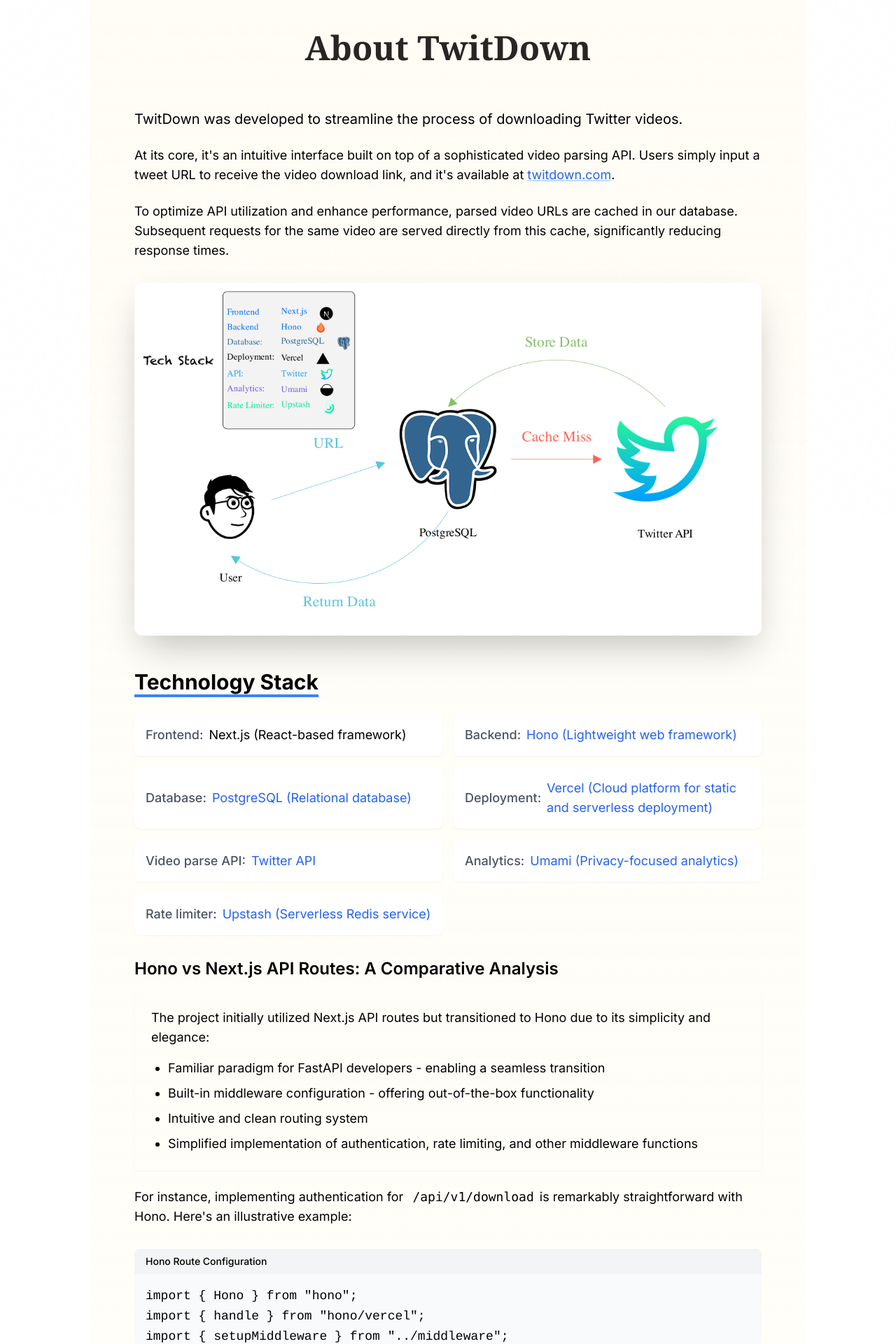
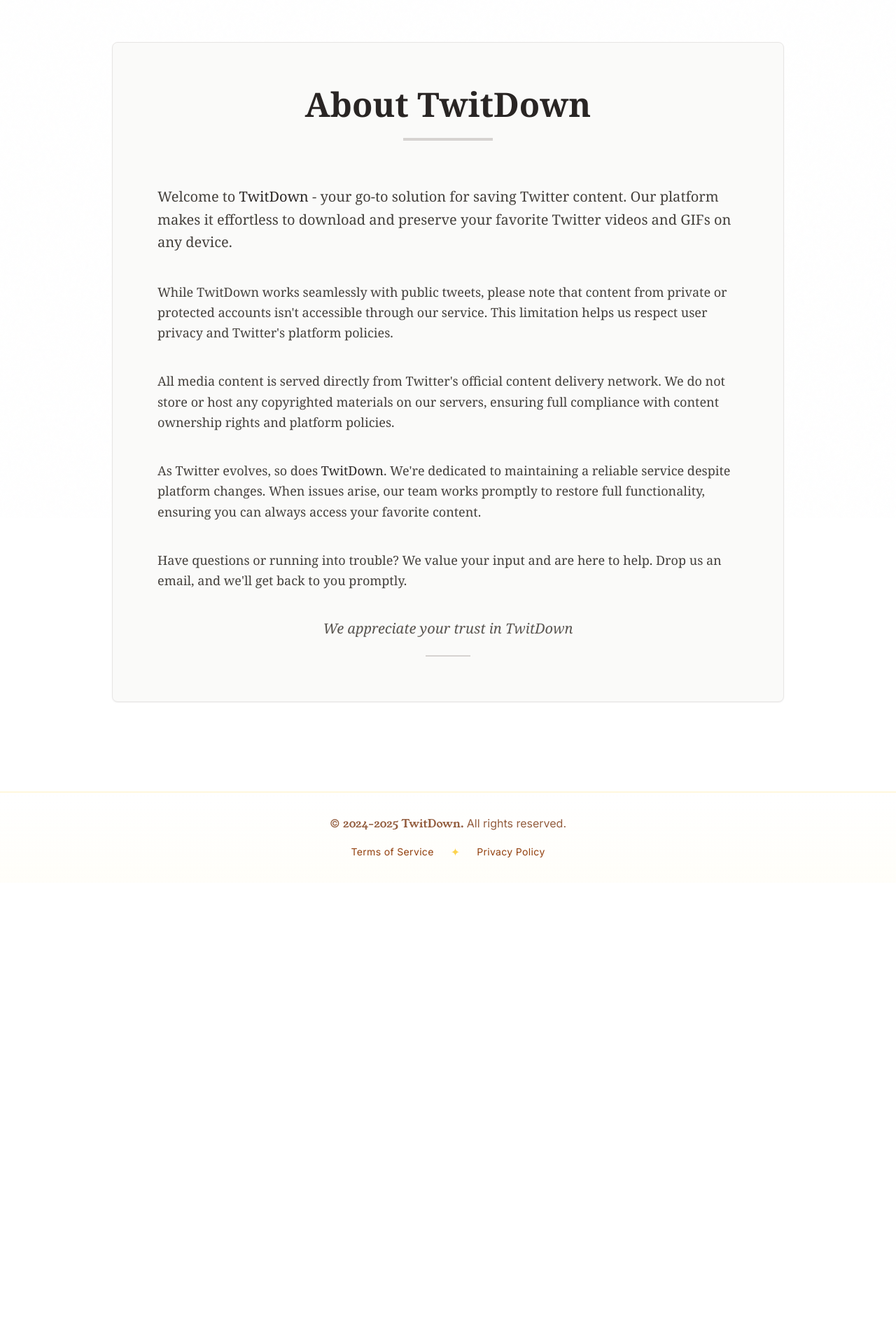
Before and after one commit to ultrasev/twitdown, a Next.js app: page /about in a window 1280 px wide. Shown: the part 60-1980 px from the top of the page at 70% size. After the commit the page ends 1321 px from the top, so only its background shows below. Built offline with nearby package versions, Linux system fonts and the light colour scheme; a web font is replaced by a local one.

Commit message:
docs: Update About page content with improved structure and SEO

```diff
--- a/app/about/page.tsx
+++ b/app/about/page.tsx
@@ -1,16 +1,13 @@
 import type { Metadata } from "next";
-import Image from "next/image";
 import Link from "next/link";
 
 export const metadata: Metadata = {
-  title: "Twitter Video Downloader - TwitDown.com",
+  title: "About TwitDown - Twitter Video Downloader",
   description:
-    "Documentation for TwitDown.com, an advanced Twitter video downloader. Download Twitter videos effortlessly with TwitDown.com",
-  keywords:
-    "twitter video downloader, download twitter videos, twitter video saver, social media tools",
+    "Learn about TwitDown, a simple and efficient Twitter video downloader tool.",
   openGraph: {
-    title: "Twitter Video Downloader - TwitDown.com",
-    description: "Advanced and user-friendly Twitter video downloader",
+    title: "About TwitDown - Twitter Video Downloader",
+    description: "Simple and efficient Twitter video downloader",
     type: "article",
     url: "https://twitdown.com/about",
   },
@@ -18,301 +15,64 @@
 
 function AboutPage() {
   return (
-    <article className="max-w-5xl mx-auto px-16 py-12 min-h-screen rounded-xl text-lg bg-gradient-to-b from-amber-50/50 to-transparent">
-      <div className="prose max-w-none">
+    <article className="max-w-5xl mx-auto px-8 py-16 min-h-screen">
+      <div className="prose max-w-none bg-stone-50 p-16 rounded-lg border border-stone-200 shadow-sm">
         <div className="text-center mb-16">
-          <h1 className="text-5xl font-serif font-bold text-stone-800">
+          <h1 className="text-5xl font-serif font-bold text-stone-800 mb-6">
             About TwitDown
           </h1>
+          <div className="w-32 h-1 bg-stone-300 mx-auto"></div>
         </div>
 
-        <p className="text-xl mb-6">
-          TwitDown was developed to streamline the process of downloading
-          Twitter videos.
-        </p>
-
-        <p className="mb-6">
-          At its core, it&apos;s an intuitive interface built on top of a
-          sophisticated video parsing API. Users simply input a tweet URL to
-          receive the video download link, and it&apos;s available at{" "}
-          <Link
-            href="https://twitdown.com"
-            className="text-blue-600 hover:text-blue-700 transition-colors duration-200 underline decoration-2 decoration-blue-200"
-          >
-            twitdown.com
-          </Link>
-          .
-        </p>
-
-        <p className="mb-8">
-          To optimize API utilization and enhance performance, parsed video URLs
-          are cached in our database. Subsequent requests for the same video are
-          served directly from this cache, significantly reducing response
-          times.
-        </p>
-
-        <div className="relative rounded-xl overflow-hidden shadow-2xl mb-12">
-          <Image
-            src="/images/docs/chartflow.png"
-            alt="TwitDown system architecture diagram"
-            width={1000}
-            height={400}
-            className="w-full"
-            priority
-          />
-        </div>
-
-        <section id="tech-stack" className="mb-12">
-          <h2 className="text-3xl font-bold mb-6 inline-block border-b-4 border-blue-500">
-            Technology Stack
-          </h2>
-          <ul className="grid grid-cols-1 md:grid-cols-2 gap-4 list-none pl-0">
-            {[
-              { label: "Frontend", value: "Next.js (React-based framework)" },
-              {
-                label: "Backend",
-                value: "Hono (Lightweight web framework)",
-                link: "https://hono.dev/",
-              },
-              {
-                label: "Database",
-                value: "PostgreSQL (Relational database)",
-                link: "https://www.postgresql.org/",
-              },
-              {
-                label: "Deployment",
-                value:
-                  "Vercel (Cloud platform for static and serverless deployment)",
-                link: "https://vercel.com/",
-              },
-              {
-                label: "Video parse API",
-                value: "Twitter API",
-                link: "https://developer.twitter.com/en/docs/twitter-api",
-              },
-              {
-                label: "Analytics",
-                value: "Umami (Privacy-focused analytics)",
-                link: "https://umami.is/",
-              },
-              {
-                label: "Rate limiter",
-                value: "Upstash (Serverless Redis service)",
-                link: "https://upstash.com/",
-              },
-            ].map(({ label, value, link }) => (
-              <li
-                key={label}
-                className="flex items-center p-4 rounded-lg bg-white shadow-sm"
-              >
-                <span className="font-medium text-gray-600 mr-2">{label}:</span>
-                {link ? (
-                  <a
-                    href={link}
-                    target="_blank"
-                    rel="noopener noreferrer"
-                    className="text-blue-600 hover:text-blue-700 transition-colors duration-200"
-                  >
-                    {value}
-                  </a>
-                ) : (
-                  <span>{value}</span>
-                )}
-              </li>
-            ))}
-          </ul>
-
-          <div className="mt-8">
-            <h3 className="text-2xl font-semibold mb-4">
-              Hono vs Next.js API Routes: A Comparative Analysis
-            </h3>
-
-            <div className="space-y-6">
-              <div className="p-6 shadow-sm">
-                <p className="mb-4">
-                  The project initially utilized Next.js API routes but
-                  transitioned to Hono due to its simplicity and elegance:
-                </p>
-                <ul className="list-disc pl-6 space-y-2">
-                  <li>
-                    Familiar paradigm for FastAPI developers - enabling a
-                    seamless transition
-                  </li>
-                  <li>
-                    Built-in middleware configuration - offering out-of-the-box
-                    functionality
-                  </li>
-                  <li>Intuitive and clean routing system</li>
-                  <li>
-                    Simplified implementation of authentication, rate limiting,
-                    and other middleware functions
-                  </li>
-                </ul>
-              </div>
-
-              <p>
-                For instance, implementing authentication for{" "}
-                <code className="px-2 py-1 rounded">/api/v1/download</code>
-                is remarkably straightforward with Hono. Here&apos;s an
-                illustrative example:
-              </p>
-            </div>
-
-            <div className="my-8 rounded-lg overflow-hidden bg-gray-50">
-              <div className="flex items-center justify-between px-4 py-2 bg-gray-100">
-                <span className="text-sm font-medium">
-                  Hono Route Configuration
-                </span>
-              </div>
-              <pre className="p-4 overflow-x-auto">
-                <code className="font-courier">{`import { Hono } from "hono";
-import { handle } from "hono/vercel";
-import { setupMiddleware } from "../middleware";
-import { ApiService } from "../services/api-service";
-
-const app = new Hono().basePath("/api");
-// Middleware configuration
-setupMiddleware(app);
-
-// Public endpoints
-app.get("/hello", (c) => c.json({ message: "Hello, World!" }));
-
-// Protected endpoints
-app.get("/analytics", ApiService.handleAnalytics);
-app.post("/twitter/parse", ApiService.handleTwitterParse);
-
-export const GET = handle(app);
-export const POST = handle(app);`}</code>
-              </pre>
-            </div>
-
-            <p className="mb-4">
-              In contrast, Next.js API routes require more extensive setup for
-              middleware:
-            </p>
-            <div className="p-6 shadow-sm">
-              <ul className="list-decimal pl-6 space-y-2">
-                <li>Necessity for a separate middleware.ts file</li>
-                <li>Custom middleware implementation requirements</li>
-                <li>Additional configuration steps in middleware.ts</li>
-              </ul>
-            </div>
-          </div>
-
-          <div className="my-8 rounded-lg overflow-hidden bg-gray-50">
-            <div className="flex items-center justify-between px-4 py-2 bg-gray-100">
-              <span className="text-sm font-medium">
-                Next.js Middleware Configuration
-              </span>
-            </div>
-            <pre className="p-4 overflow-x-auto">
-              <code className="font-courier">{`import { NextResponse } from "next/server";
-import type { NextRequest } from "next/server";
-import { checkAuth } from "@/lib/middleware/auth";
-import { checkRateLimit } from "@/lib/middleware/rate-limit";
-
-export async function middleware(request: NextRequest) {
-  if (request.nextUrl.pathname.startsWith("/api/public")) {
-    return NextResponse.next();
-  }
-
-  // 1. Authentication verification
-  const authError = await checkAuth(request);
-  if (authError) return authError;
-
-  // 2. Rate limit check for API routes
-  if (request.nextUrl.pathname.startsWith("/api")) {
-    const rateLimitError = await checkRateLimit(request);
-    if (rateLimitError) return rateLimitError;
-  }
-
-  return NextResponse.next();
-}
-
-export const config = {
-  matcher: "/api/:path*",
-};`}</code>
-            </pre>
-          </div>
-
-          <p className="mb-6">
-            This comparison is not to suggest that Hono is inherently superior
-            to Next.js; rather, its design philosophy aligns more closely with
-            the project&apos;s requirements, offering enhanced code readability
-            and maintainability.
+        <div className="space-y-10 text-stone-700 font-serif">
+          <p className="text-xl leading-relaxed">
+            Welcome to{" "}
+            <Link href="/" className="text-stone-800 font-serif text-pink-500">
+              TwitDown
+            </Link>{" "}
+            - your go-to solution for saving Twitter content. Our platform makes
+            it effortless to download and preserve your favorite Twitter videos
+            and GIFs on any device.
           </p>
 
-          <p>
-            The TwitDown project is open-source and available on GitHub:{" "}
-            <Link
-              href="https://github.com/ultrasev/twitdown"
-              className="text-blue-600 hover:text-blue-700 transition-colors duration-200 ml-2"
-            >
-              ultrasev/twitdown
+          <p className="text-lg leading-relaxed">
+            While TwitDown works seamlessly with public tweets, please note that
+            content from private or protected accounts isn&apos;t accessible
+            through our service. This limitation helps us respect user privacy
+            and Twitter&apos;s platform policies.
+          </p>
+
+          <p className="text-lg leading-relaxed">
+            All media content is served directly from Twitter&apos;s official
+            content delivery network. We do not store or host any copyrighted
+            materials on our servers, ensuring full compliance with content
+            ownership rights and platform policies.
+          </p>
+
+          <p className="text-lg leading-relaxed">
+            As Twitter evolves, so does{" "}
+            <Link href="/" className="text-stone-800 font-serif text-pink-500">
+              TwitDown
             </Link>
-            .
+            . We&apos;re dedicated to maintaining a reliable service despite
+            platform changes. When issues arise, our team works promptly to
+            restore full functionality, ensuring you can always access your
+            favorite content.
           </p>
-        </section>
 
-        <section id="seo" className="mb-12">
-          <h2 className="text-3xl font-bold mb-6 inline-block border-b-4 border-blue-500">
-            Search Engine Optimization Strategy
-          </h2>
-          <div className="p-6 shadow-sm space-y-4">
-            <p>
-              Beyond creating a functional tool for video downloads, this
-              project serves as a practical testbed for implementing advanced
-              SEO techniques.
+          <p className="text-lg leading-relaxed">
+            Have questions or running into trouble? We value your input and are
+            here to help. Drop us an email, and we&apos;ll get back to you
+            promptly.
+          </p>
+
+          <div className="text-center mt-16">
+            <p className="italic text-xl text-stone-600">
+              We appreciate your trust in TwitDown
             </p>
-            <p>
-              While developing a website is relatively straightforward,
-              achieving high search engine rankings requires meticulous
-              optimization. Extensive research into SEO best practices has been
-              conducted and implemented across various aspects of the project.
-            </p>
-            <p>
-              Leveraging AI-assisted tools like Cursor, numerous optimizations
-              were implemented, including metadata refinement, robots.txt
-              configuration, and sitemap.xml generation. Post-launch analysis
-              using AITDK revealed promising results, confirming proper
-              implementation of titles, descriptions, keywords, OpenGraph
-              metadata, and Twitter cards.
-            </p>
-            <p>
-              Additional SEO strategies employed include structured data markup,
-              internal link optimization, and targeted keyword research. These
-              efforts have shown initial positive impacts on search engine
-              rankings.
-            </p>
+            <div className="w-16 h-0.5 bg-stone-300 mx-auto mt-6"></div>
           </div>
-        </section>
-
-        <section id="optimization" className="mb-12">
-          <h2 className="text-3xl font-bold mb-6 inline-block border-b-4 border-blue-500">
-            Future Enhancements
-          </h2>
-          <div className="p-6 shadow-sm">
-            <ul className="list-disc pl-6 space-y-4">
-              <li>
-                UI design optimization: While AI tools like Cursor provide
-                valuable suggestions, there&apos;s significant potential for
-                human-driven improvements based on user feedback and usability
-                studies.
-              </li>
-              <li>
-                Continued SEO refinement: Plans include strategic promotion on
-                platforms like Twitter and Reddit to boost visibility. Ongoing
-                experimentation with keyword optimization and content
-                descriptions is underway to maximize organic reach.
-              </li>
-              <li>
-                Performance optimization: Continuous monitoring and improvement
-                of page load times, server response speeds, and overall
-                application performance.
-              </li>
-            </ul>
-          </div>
-        </section>
+        </div>
       </div>
     </article>
   );
```
